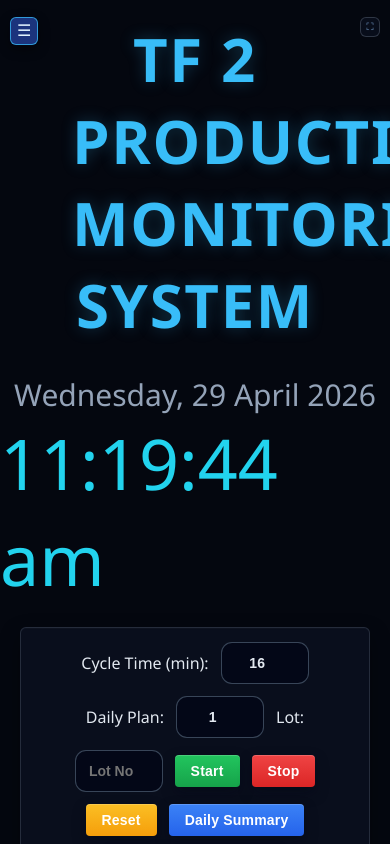
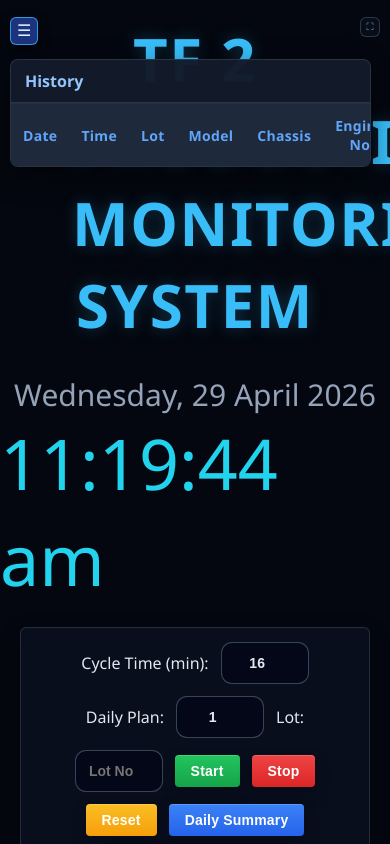
Before and after one commit to muhdsyhmi35-max/Smart-Production-main, a plain HTML site: page index.html in a window 390 px wide. Both pictures are taken after a click on the button "Toggle history menu". Shown: the top 844 px of the page. Drawn offline with Linux system fonts and the light colour scheme; no server answers.

Commit message:
Refactor history panel styles for improved fixed positioning and responsiveness
- Updated the history panel to use fixed positioning with responsive top and left placement using clamp.
- Adjusted the maximum height of the history table wrap for better visibility.
- Added a z-index to ensure the history panel appears above other elements.

```diff
--- a/Smart-Production-main/style.css
+++ b/Smart-Production-main/style.css
@@ -389,12 +389,17 @@ tr:nth-child(even){background:#0b1220;}
 
 .history-panel{
   display:none;
-  margin:10px 20px 16px;
+  position:fixed;
+  top:clamp(46px, 7vh, 72px);
+  left:clamp(10px, 2vw, 20px);
+  width:min(92vw, 1040px);
+  max-height:60vh;
   border:1px solid rgba(71,85,105,.55);
   border-radius:8px;
   background:rgba(8,13,25,.96);
   box-shadow:0 10px 28px rgba(0,0,0,.45);
   overflow:hidden;
+  z-index:10020;
 }
 
 .history-panel.open{
@@ -410,7 +415,7 @@ tr:nth-child(even){background:#0b1220;}
 }
 
 .history-table-wrap{
-  max-height:38vh;
+  max-height:calc(60vh - 44px);
   overflow:auto;
 }
 
--- a/style.css
+++ b/style.css
@@ -360,12 +360,17 @@ tr:nth-child(even){background:#0b1220;}
 
 .history-panel{
   display:none;
-  margin:10px 20px 16px;
+  position:fixed;
+  top:clamp(46px, 7vh, 72px);
+  left:clamp(10px, 2vw, 20px);
+  width:min(92vw, 1040px);
+  max-height:60vh;
   border:1px solid rgba(71,85,105,.55);
   border-radius:8px;
   background:rgba(8,13,25,.96);
   box-shadow:0 10px 28px rgba(0,0,0,.45);
   overflow:hidden;
+  z-index:10020;
 }
 
 .history-panel.open{
@@ -381,7 +386,7 @@ tr:nth-child(even){background:#0b1220;}
 }
 
 .history-table-wrap{
-  max-height:38vh;
+  max-height:calc(60vh - 44px);
   overflow:auto;
 }
 
```
